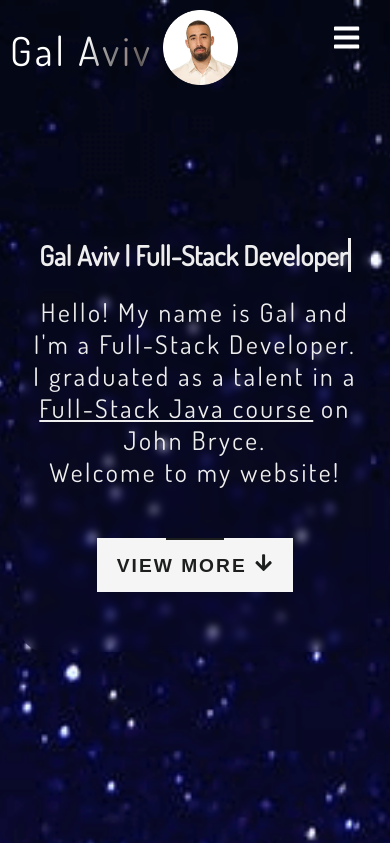
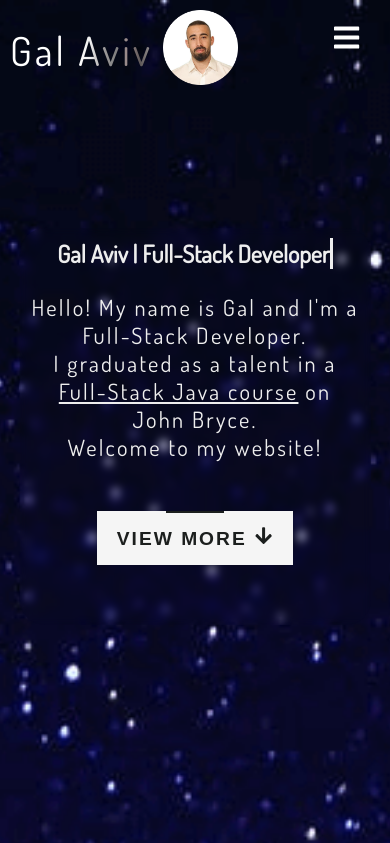
Before and after one commit to Galaviv15/my-portfolio, a React (Create React App) app: page / in a window 390 px wide. Shown: the top 843 px of the page. Built offline with nearby package versions, Linux system fonts and the light colour scheme.

Commit message:
Deployment commit

```diff
--- a/src/components/home/home.css
+++ b/src/components/home/home.css
@@ -180,10 +180,10 @@
 
 @media screen and (max-width: 600px) {
   .Home .about-me-heading {
-    font-size: 1.7rem;
+    font-size: 1.5rem;
   }
 
   .Home .about-me-p {
-    font-size: 1.6em;
+    font-size: 1.4em;
   }
 }
```
